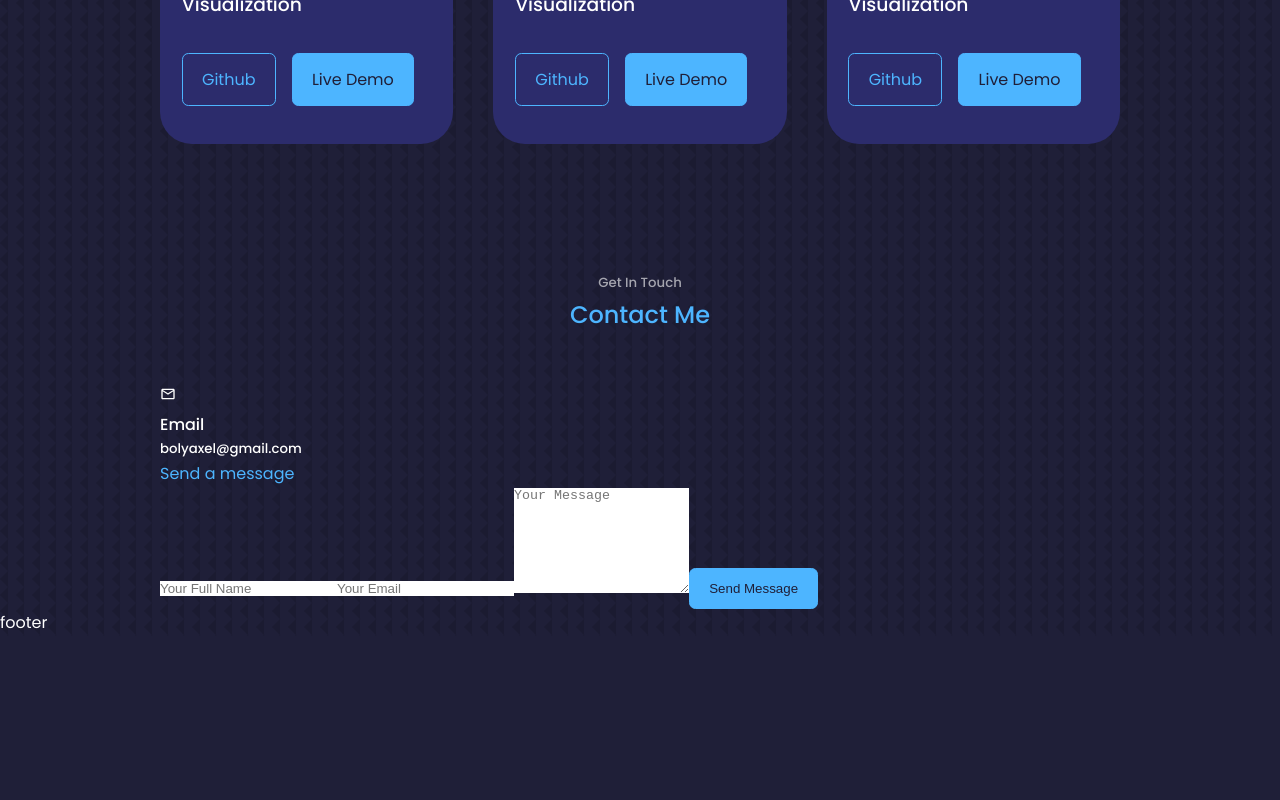
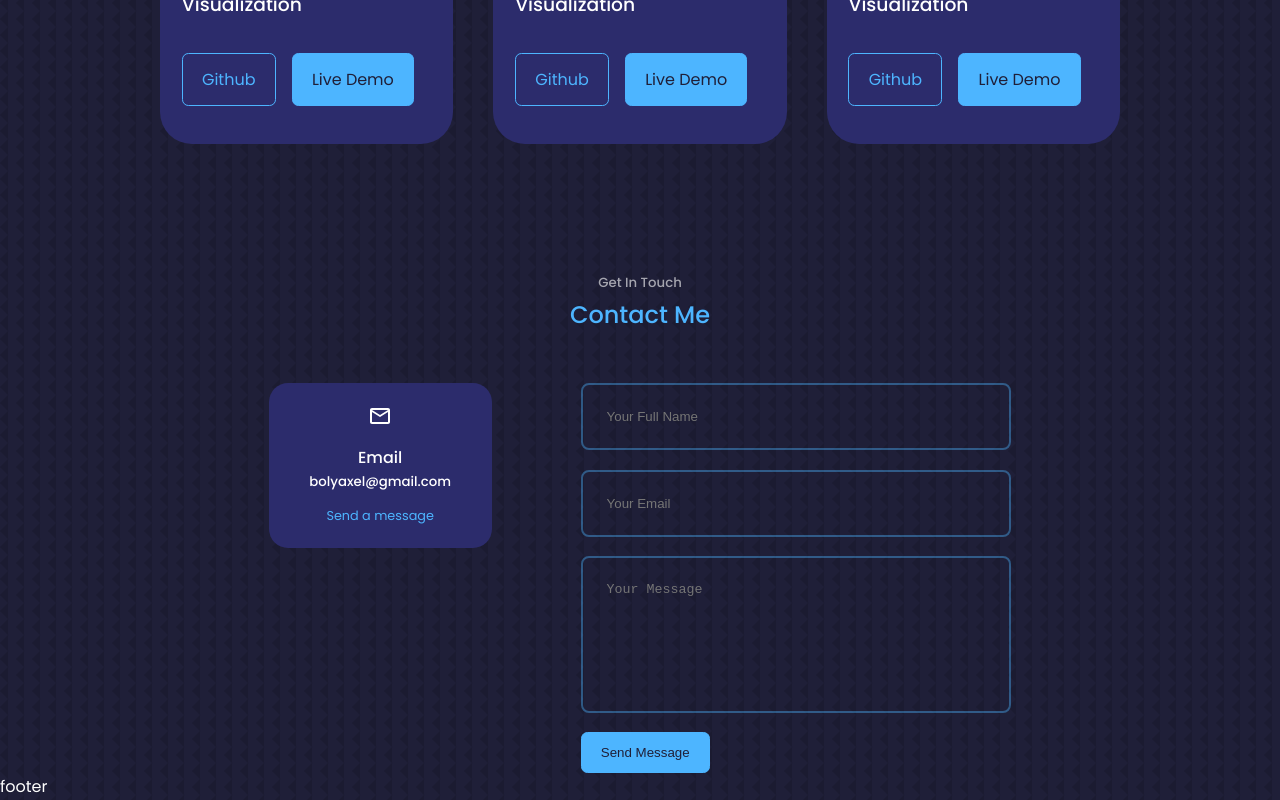
Before and after one commit to xrpq/react-portfolio-website-og, a React (Create React App) app: page / in a window 1280 px wide. Shown: the part 3045-3845 px from the top of the page. Before the commit the page ends 3681 px from the top, so only its background shows below. Built offline with nearby package versions, Linux system fonts and the light colour scheme.

Commit message:
contact email form and fixed background colro var

```diff
--- a/package.json
+++ b/package.json
@@ -6,6 +6,8 @@
     "@testing-library/jest-dom": "^5.16.4",
     "@testing-library/react": "^13.3.0",
     "@testing-library/user-event": "^13.5.0",
+    "emailjs": "^4.0.0",
+    "emailjs-com": "^3.2.0",
     "react": "^18.2.0",
     "react-dom": "^18.2.0",
     "react-icons": "^4.4.0",
--- a/src/components/about/about.css
+++ b/src/components/about/about.css
@@ -35,7 +35,7 @@
 }
 
 .about__card {
-    background: var(--coloe-bg-variant);
+    background: var(--color-bg-variant);
     border: 1px solid transparent;
     border-radius: 1rem;
     padding: 2rem;
--- a/src/components/contact/contact.css
+++ b/src/components/contact/contact.css
@@ -0,0 +1,69 @@
+.container.contact__container {
+    width: 58%;
+    display: grid;
+    grid-template-columns: 30% 58%;
+    gap: 12%;
+}
+
+.contact__options {
+    display: flex;
+    flex-direction: column;
+    gap: 1.2rem;
+}
+
+.contact__option {
+    background: var(--color-bg-variant);
+    padding: 1.2rem;
+    border-radius: 1.2rem;
+    text-align: center;
+    border: 1px solid transparent;
+    transition: var(--transition);
+}
+
+.contact__option:hover {
+    background: transparent;
+    border-color: var(--color-primary-variant);
+}
+
+.contact_option-icon {
+    font-size: 1.5rem;
+    margin-bottom: 0.5rem;
+}
+
+.contact__option a {
+    margin-top: 0.7rem;
+    display: inline-block;
+    font-size: 0.8rem;
+}
+
+/* ==================== FORM ================= */
+form {
+    display: flex;
+    flex-direction: column;
+    gap: 1.2rem;
+}
+
+input, textarea {
+    width: 100%;
+    padding: 1.5rem;
+    border-radius: 0.5rem;
+    background: transparent;
+    border: 2px solid var(--color-primary-variant);
+    resize: none;
+    color: var(--color-white);
+}
+
+/* ================== MEDIA QUERIES (MEDIUM DEVICES) ================== */
+@media screen and (max-width: 1024px) {
+    .container.contact__container {
+        grid-template-columns: 1fr;
+        gap: 2rem;
+    }
+  }
+
+  /* ================== MEDIA QUERIES (SMALL DEVICES) ================== */
+  @media screen and (max-width: 600px) {
+    .container.contact__container {
+        width: var(--container-width-sm);
+    }
+  }
--- a/src/components/contact/contact.jsx
+++ b/src/components/contact/contact.jsx
@@ -1,8 +1,20 @@
-import React from 'react'
+import React, { useRef } from 'react'
 import './contact.css'
 import { MdOutlineEmail } from 'react-icons/md'
+import emailjs from 'emailjs-com'
 
 const contact = () => {
+
+  const form = useRef();
+
+  const sendEmail = (e) => {
+    e.preventDefault();
+
+    emailjs.sendForm('service_xqsaw4v', 'template_14mxras', form.current, 'ssbABKj0y5h1hDCie')
+
+    e.target.reset();
+  };
+
   return (
     <section id='contact'>
       <h5>Get In Touch</h5>
@@ -10,8 +22,8 @@ const contact = () => {
 
       <div className="container contact__container">
         <div className="contact__options">
-          <article className="contanct__option">
-            <MdOutlineEmail />
+          <article className="contact__option">
+            <MdOutlineEmail className='contact_option-icon'/>
             <h4>Email</h4>
             <h5>bolyaxel@gmail.com</h5>
             <a href="mailto:bolyaxel@gmail.com" target="_blank">Send a message</a>
@@ -19,7 +31,7 @@ const contact = () => {
 
         </div>
         {/*END OF CONTACT OPTIONS */}
-        <form action="">
+        <form ref={form} onSubmit={sendEmail}>
           <input type="text" name='name' placeholder='Your Full Name' required />
           <input type="email" name='email' placeholder='Your Email' required />
           <textarea name="message" rows="7" placeholder='Your Message' required></textarea>
--- a/src/components/experience/experience.css
+++ b/src/components/experience/experience.css
@@ -5,7 +5,7 @@
 }
 
 .experience__container > div {
-   background: var(--coloe-bg-variant);
+   background: var(--color-bg-variant);
     padding: 2.4rem 5rem;
     border-radius: 2rem;
     border: 1px solid transparent;
--- a/src/components/portfolio/portfolio.css
+++ b/src/components/portfolio/portfolio.css
@@ -6,7 +6,7 @@
 }
 
 .portfolio__item {
-    background: var(--coloe-bg-variant);
+    background: var(--color-bg-variant);
     padding: 1.3rem;
     border-radius: 2rem;
     border: 1px solid transparent;
--- a/src/index.css
+++ b/src/index.css
@@ -12,7 +12,7 @@
 
 :root {
     --color-bg: #1f1f38;
-    --coloe-bg-variant: #2c2c6c;
+    --color-bg-variant: #2c2c6c;
     --color-primary: #4db5ff;
     --color-primary-variant: rgba(77, 181, 255, 0.4);
     --color-white: #fff;
```
Also changed, not shown: 1 other file (tests, documents, lock files or other folders).
